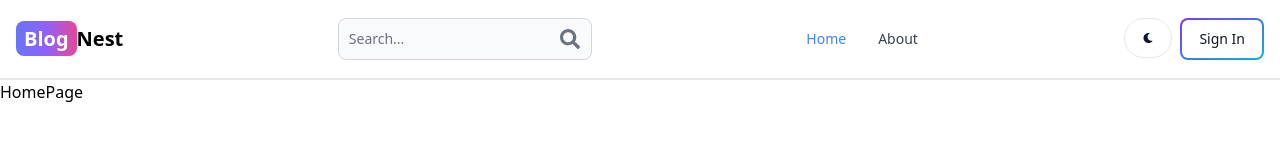
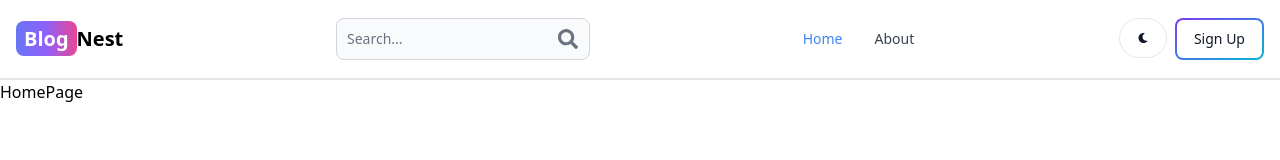
Before and after one commit to lahiruanushka/mern-blog, a React (Vite) app in the folder frontend/: page / in a window 1280 px wide. Shown: the top 160 px of the page. Built offline with nearby package versions, Linux system fonts and the light colour scheme.

Commit message:
Update Header

```diff
--- a/frontend/src/components/Header.jsx
+++ b/frontend/src/components/Header.jsx
@@ -32,8 +32,8 @@
         <Button className="w-12 h-10 hidden sm:inline" color="gray" pill>
           <FaMoon />
         </Button>
-        <Link to="/sign-in">
-          <Button gradientDuoTone="purpleToBlue" outline>Sign In</Button>
+        <Link to="/sign-up">
+          <Button gradientDuoTone="purpleToBlue" outline>Sign Up</Button>
         </Link>
         <Navbar.Toggle />
       </div>
```
